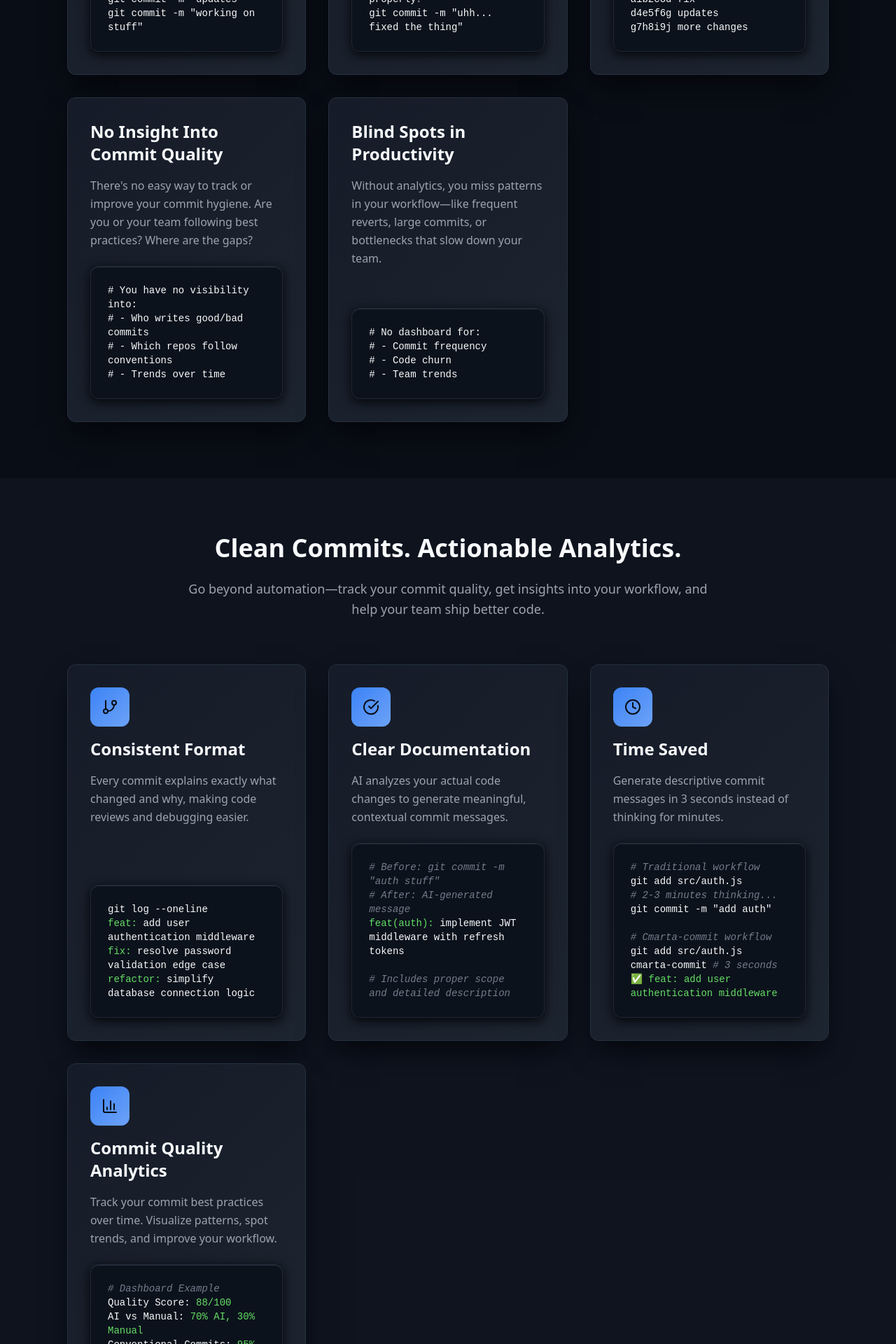
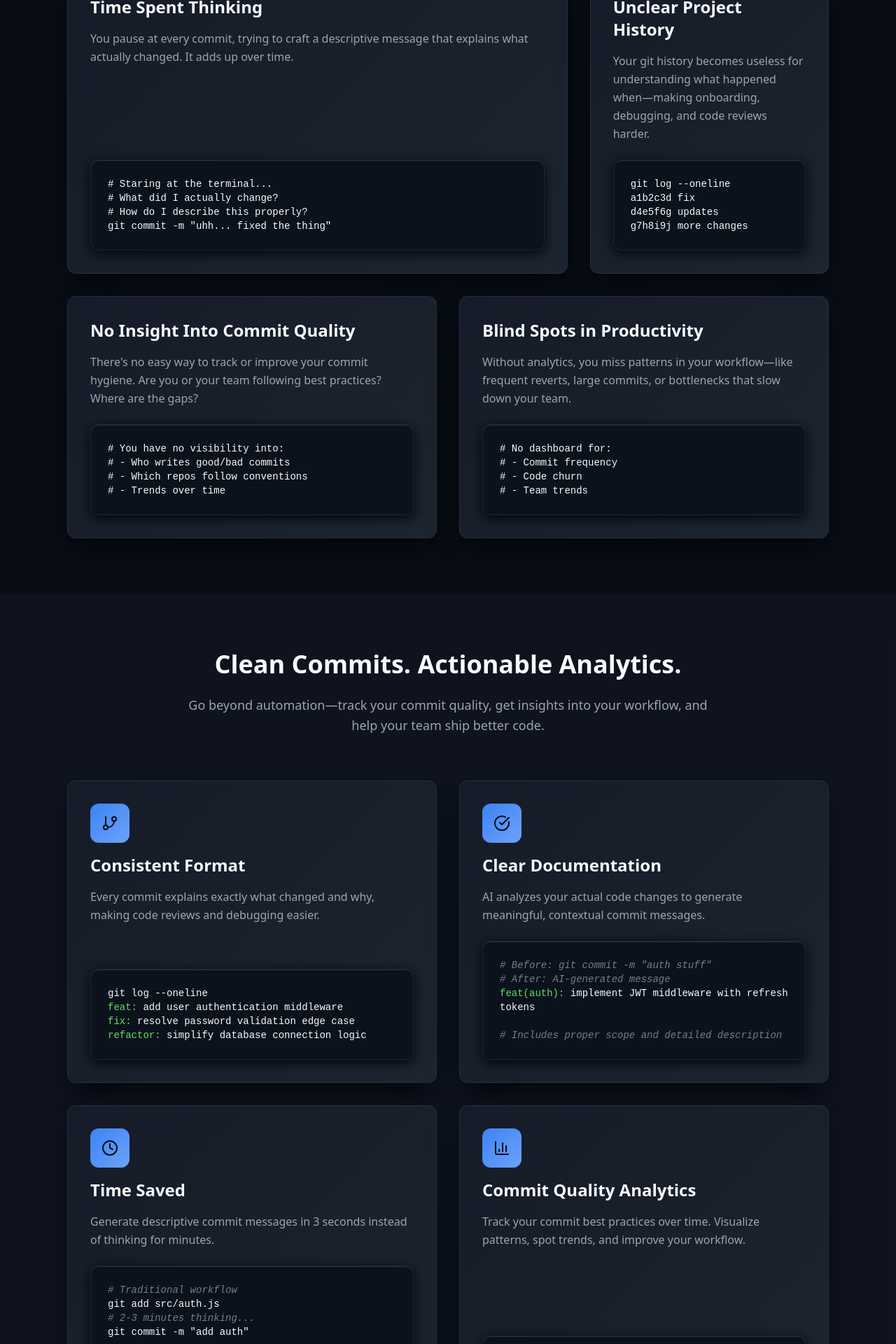
Before and after one commit to samlan24/smarta, a Next.js app in the folder smart_commit/: page / in a window 1280 px wide. Shown: the part 1620-3540 px from the top of the page at 70% size. Built offline with nearby package versions, Linux system fonts and the light colour scheme; no server answers.

Commit message:
chore(smart_commit): refactor grid layouts for responsiveness\n\nRefactor grid layouts in OutcomeSection and PainPointsSection\nto improve responsiveness across different screen sizes,\nadjusting column spans for a more balanced display

```diff
--- a/smart_commit/src/app/components/OutcomeSection.tsx
+++ b/smart_commit/src/app/components/OutcomeSection.tsx
@@ -64,7 +64,7 @@ Conventional Commits: <span class="code-string">95%</span>`,
         </div>
 
         {/* Outcomes Grid */}
-        <div className="grid grid-cols-1 sm:grid-cols-2 md:grid-cols-3 gap-6 sm:gap-8">
+        <div className="grid grid-cols-1 sm:grid-cols-2 lg:grid-cols-2 gap-6 sm:gap-8">
   {outcomes.map((outcome, index) => (
     <div
       key={index}
@@ -87,15 +87,14 @@ Conventional Commits: <span class="code-string">95%</span>`,
       <div className="code-block mt-auto overflow-x-auto">
         <pre className="text-xs sm:text-sm whitespace-pre-wrap break-words">
           <code
-                    dangerouslySetInnerHTML={{
-                      __html: outcome.terminalExample,
-                    }}
+            dangerouslySetInnerHTML={{ __html: outcome.terminalExample }}
           />
         </pre>
       </div>
     </div>
   ))}
 </div>
+
       </div>
     </section>
   );
--- a/smart_commit/src/app/components/PainPointsSection.tsx
+++ b/smart_commit/src/app/components/PainPointsSection.tsx
@@ -59,12 +59,19 @@ g7h8i9j more changes`,
           </p>
         </div>
 
-        {/* Pain Points Grid */}
-        <div className="grid grid-cols-1 sm:grid-cols-2 md:grid-cols-3 gap-6 sm:gap-8">
+        {/* Zigzag Grid */}
+        <div className="grid grid-cols-1 md:grid-cols-6 gap-6 sm:gap-8">
           {painPoints.map((point, index) => (
             <div
               key={index}
-              className="card-gradient p-6 sm:p-8 hover-lift flex flex-col"
+              className={`
+                card-gradient p-6 sm:p-8 hover-lift flex flex-col
+                ${index === 0 ? "md:col-span-6" : ""}
+                ${index === 1 ? "md:col-span-4" : ""}
+                ${index === 2 ? "md:col-span-2" : ""}
+                ${index === 3 ? "md:col-span-3" : ""}
+                ${index === 4 ? "md:col-span-3" : ""}
+              `}
             >
               <div className="mb-4 sm:mb-6">
                 <h3 className="text-xl sm:text-2xl font-semibold mb-2 sm:mb-4 text-foreground">
```
Lines whose indentation alone changed are shown as unchanged.
